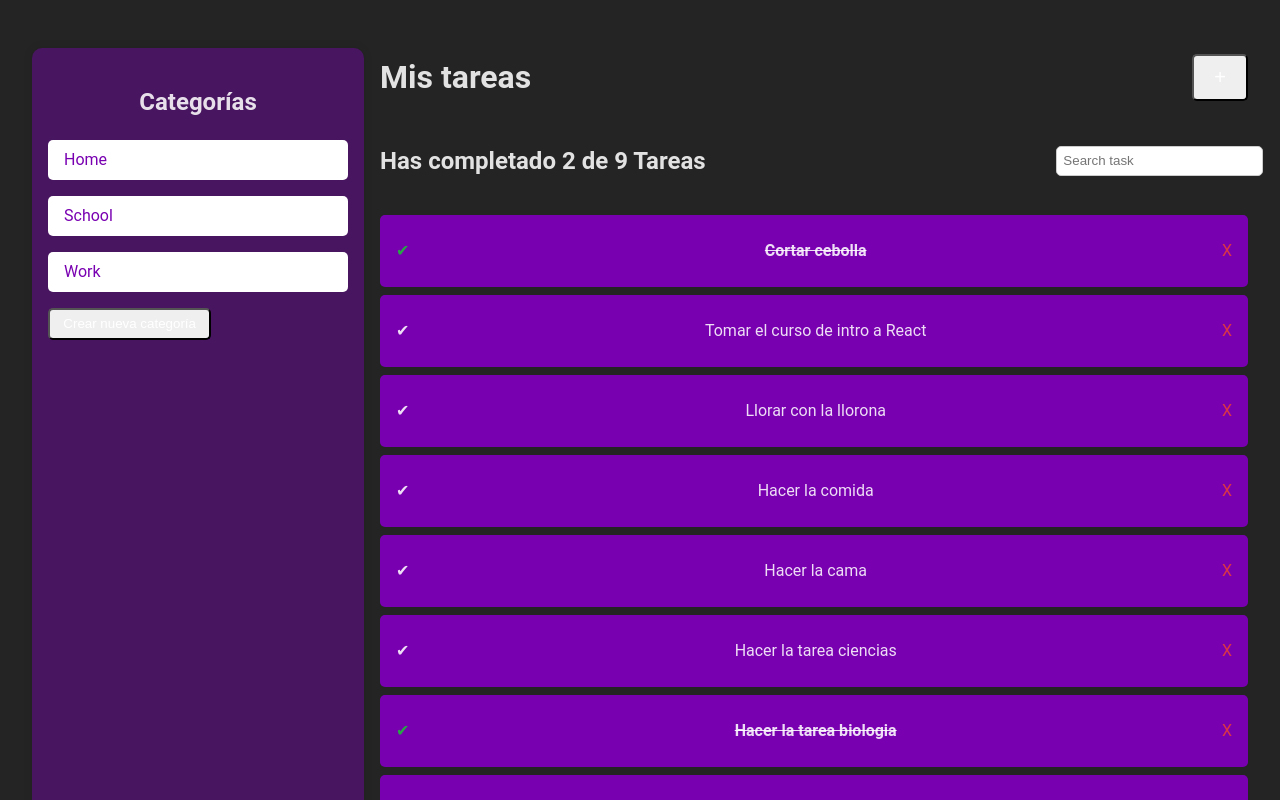
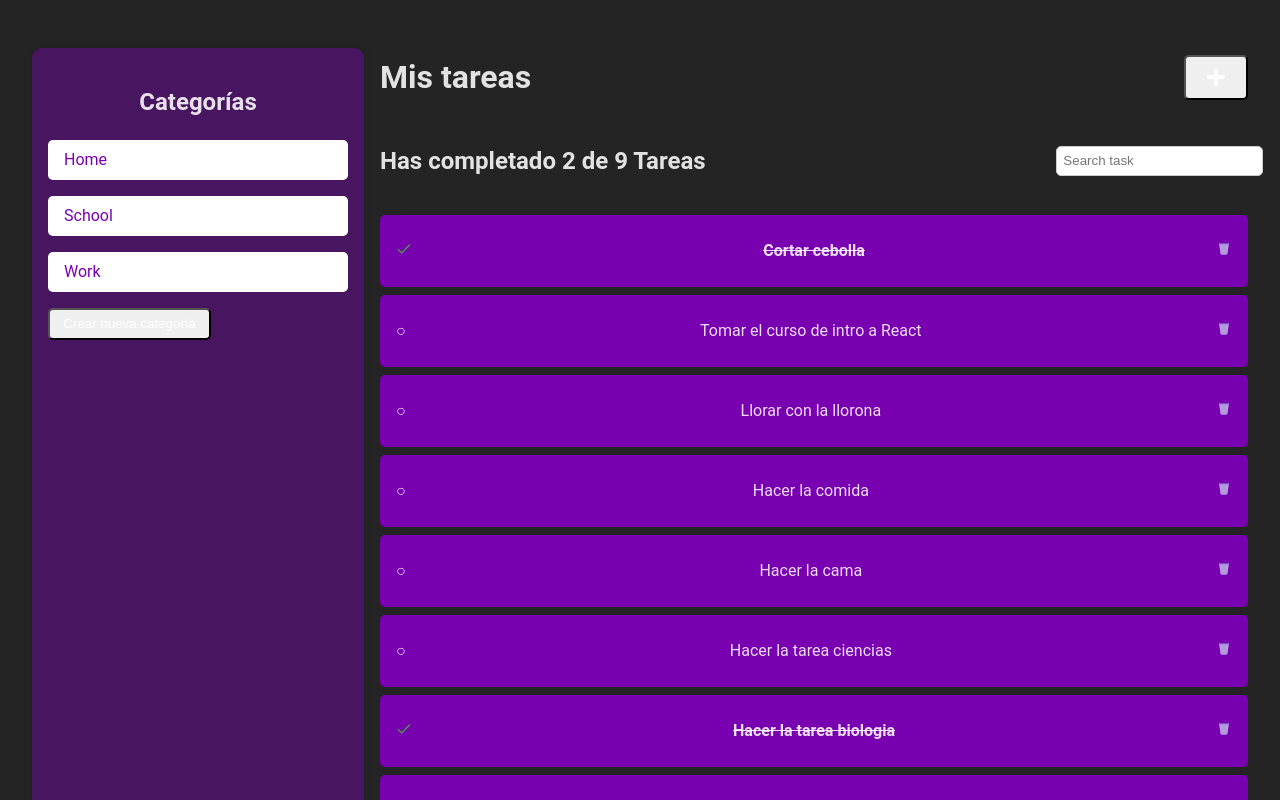
Before and after one commit to DavidZerox8/react-course-todo-myapp, a React (Vite) app: page / in a window 1280 px wide. Shown: the top 800 px of the page. Built offline with nearby package versions, Linux system fonts and the light colour scheme.

Commit message:
Added icons to the 'todoItems' [Task #14]

```diff
--- a/package.json
+++ b/package.json
@@ -11,7 +11,8 @@
   },
   "dependencies": {
     "react": "^18.3.1",
-    "react-dom": "^18.3.1"
+    "react-dom": "^18.3.1",
+    "react-icons": "^5.3.0"
   },
   "devDependencies": {
     "@eslint/js": "^9.9.0",
--- a/src/App.jsx
+++ b/src/App.jsx
@@ -27,7 +27,6 @@ const defautlTodos = [
 
 function App() {
 
-  // eslint-disable-next-line no-unused-vars
   const [todos, setTodos] = React.useState(defautlTodos); // Create a state to store the todos, and a function to update it | The initial value is the default todos
   const [searchValue, setSearchValue] = React.useState(''); // Create a state to store the search value, and a function to update it | The initial value is an empty string
 
--- a/src/assets/css/todo-default.css
+++ b/src/assets/css/todo-default.css
@@ -142,6 +142,13 @@ ul {
     color: var(--white-color);
 }
 
+.btn-alt {
+    padding: 0.5em 1em 0.3em 1em;
+    border-radius: 5px;
+    cursor: pointer;
+    color: var(--white-color);
+}
+
 .btn-danger {
     color: var(--danger-color);
 }
@@ -178,3 +185,7 @@ ul {
     /* haz que el texto dentro del boton gire */
     transform: rotate(360deg);
 }
+
+.btn-cursor {
+    cursor: pointer;
+}
--- a/src/components/todo/CreateTodoButton.jsx
+++ b/src/components/todo/CreateTodoButton.jsx
@@ -1,3 +1,7 @@
+import { FaPlus } from "react-icons/fa";
+
+
+
 function CreateTodoButton() {
     return(
         <button onClick={
@@ -7,8 +11,8 @@ function CreateTodoButton() {
                 console.log(event.target);
                 alert('Click en el botón de añadir');
             }
-        } className="btn btn-add-todo">
-        +
+        } className="btn-alt btn-add-todo">
+            <FaPlus />
         </button>
     );
 }
--- a/src/components/todo/TodoItem.jsx
+++ b/src/components/todo/TodoItem.jsx
@@ -1,15 +1,18 @@
+import { FcCheckmark } from "react-icons/fc";
+import { FcEmptyTrash } from "react-icons/fc";
+
 /* eslint-disable react/prop-types */
 function TodoItem({ text, completed, onCompleted, onDeleted }) {
     return(
         <li className="todoItem ">
-            <span onClick={onCompleted} className={`${ completed && "text-success" }`}>
-                ✔
+            <span onClick={onCompleted} className={`btn-cursor ${ completed && "text-success" }`}>
+                { completed ? <FcCheckmark /> : "○" }
             </span>
             <p className={`${ completed && "text-tached text-bold" }`}>
                 { text }
             </p>
-            <span onClick={onDeleted} className="btn-danger">
-                X
+            <span onClick={onDeleted} className="btn-cursor">
+                <FcEmptyTrash />
             </span>
         </li>
     );
```
Also changed, not shown: 1 other file (tests, documents, lock files or other folders).
